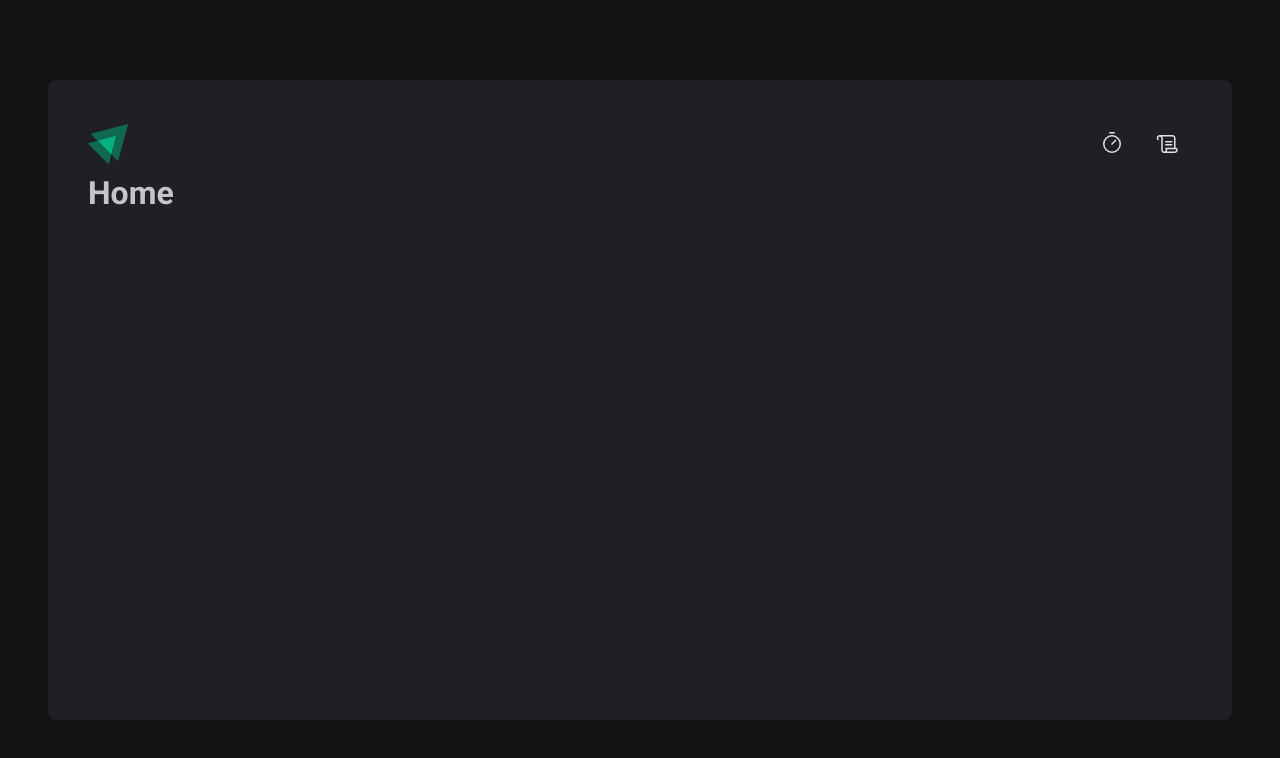
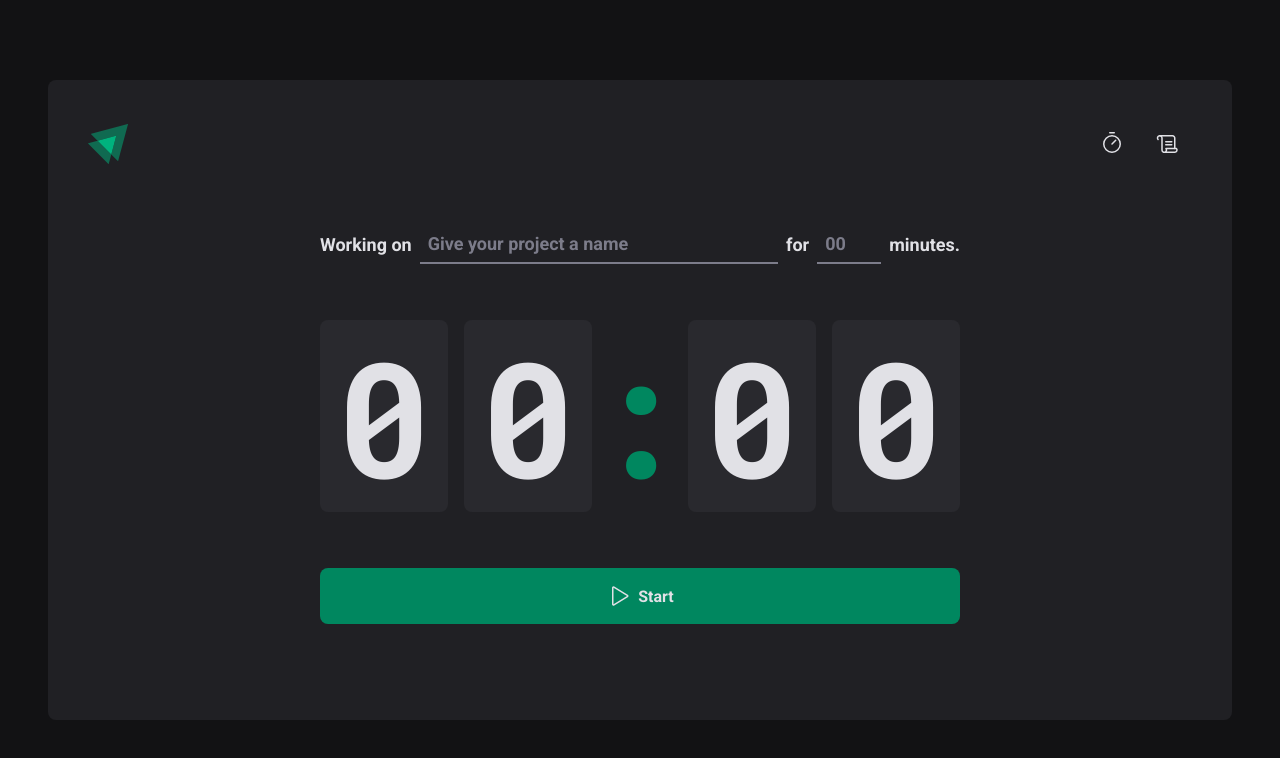
Before and after one commit to cleisonmp/task-timer, a React (Vite) app: page /home in a window 1280 px wide. Shown: the top 758 px of the page. Built offline with nearby package versions, Linux system fonts and the light colour scheme.

Commit message:
Home styles

```diff
--- a/src/components/Header/index.tsx
+++ b/src/components/Header/index.tsx
@@ -8,11 +8,11 @@
     <HeaderContainer>
       <Logo />
       <nav>
-        <NavLink to="/">
+        <NavLink to="/" title="Timer">
           <Timer size={24} />
         </NavLink>
 
-        <NavLink to="/history">
+        <NavLink to="/history" title="History">
           <Scroll size={24} />
         </NavLink>
       </nav>
--- a/src/components/Header/styles.ts
+++ b/src/components/Header/styles.ts
@@ -17,8 +17,6 @@
       align-items: center;
       justify-content: center;
 
-      color: ${(props) => props.theme['gray-100']};
-
       border-top: 3px solid transparent;
       border-bottom: 3px solid transparent;
       &:hover {
--- a/src/pages/Home.tsx
+++ /dev/null
@@ -1,3 +0,0 @@
-export function Home() {
-  return <h1>Home</h1>
-}
--- /dev/null
+++ b/src/pages/Home/index.tsx
@@ -0,0 +1,45 @@
+import { Play } from 'phosphor-react'
+import {
+  CountdownContainer,
+  TaskInfoContainer,
+  HomeContainer,
+  Separator,
+  StartCountdownButton,
+  TaskInput,
+  MinutesAmountInput,
+} from './styles'
+
+export function Home() {
+  return (
+    <HomeContainer>
+      <form action="">
+        <TaskInfoContainer>
+          <label htmlFor="task">Working on</label>
+          <TaskInput id="task" placeholder="Give your project a name" />
+
+          <label htmlFor="minutesAmount">for</label>
+          <MinutesAmountInput
+            type="number"
+            id="minutesAmount"
+            placeholder="00"
+          />
+
+          <span>minutes.</span>
+        </TaskInfoContainer>
+
+        <CountdownContainer>
+          <span>0</span>
+          <span>0</span>
+          <Separator>:</Separator>
+          <span>0</span>
+          <span>0</span>
+        </CountdownContainer>
+
+        <StartCountdownButton type="submit">
+          <Play size={24} />
+          Start
+        </StartCountdownButton>
+      </form>
+    </HomeContainer>
+  )
+}
--- /dev/null
+++ b/src/pages/Home/styles.ts
@@ -0,0 +1,92 @@
+import styled from 'styled-components'
+
+export const HomeContainer = styled.main`
+  flex: 1;
+  display: flex;
+  flex-direction: column;
+  align-items: center;
+  justify-content: center;
+  form {
+    display: flex;
+    flex-direction: column;
+    align-items: center;
+    gap: 3.5rem;
+  }
+`
+
+export const TaskInfoContainer = styled.div`
+  width: 100%;
+  display: flex;
+  flex-wrap: wrap;
+  align-items: center;
+  justify-content: center;
+  gap: 0.5rem;
+  font-size: 1.125rem;
+  font-weight: bold;
+`
+const BaseInput = styled.input`
+  background: transparent;
+  height: 2.5rem;
+  border: 0;
+  border-bottom: 2px solid ${(props) => props.theme['gray-500']};
+  font-weight: bold;
+  font-size: 1.125rem;
+  padding: 0 0.5rem;
+
+  &:focus {
+    box-shadow: none;
+    border-color: ${(props) => props.theme['green-500']};
+  }
+  &::placeholder {
+    color: ${(props) => props.theme['gray-500']};
+  }
+`
+
+export const TaskInput = styled(BaseInput)`
+  flex: 1;
+`
+
+export const MinutesAmountInput = styled(BaseInput)`
+  width: 4rem;
+`
+export const CountdownContainer = styled.div`
+  font-family: 'Roboto Mono', monospace;
+  font-size: 10rem;
+  line-height: 8rem;
+  display: flex;
+  gap: 1rem;
+  span {
+    background: ${(props) => props.theme['gray-700']};
+    padding: 2rem 1rem;
+    border-radius: 8px;
+  }
+`
+export const Separator = styled.div`
+  padding: 2rem 0;
+  color: ${(props) => props.theme['green-500']};
+  width: 4rem;
+  overflow: hidden;
+  display: flex;
+  justify-content: center;
+`
+export const StartCountdownButton = styled.button`
+  width: 100%;
+  border: 0;
+  padding: 1rem;
+  border-radius: 8px;
+  display: flex;
+  align-items: center;
+  justify-content: center;
+  gap: 0.5rem;
+  font-weight: bold;
+  cursor: pointer;
+  background: ${(props) => props.theme['green-500']};
+
+  &:disabled {
+    opacity: 0.7;
+    cursor: not-allowed;
+  }
+  &:not(:disabled):hover {
+    background: ${(props) => props.theme['green-700']};
+  }
+`
--- a/src/styles/global.ts
+++ b/src/styles/global.ts
@@ -1,14 +1,18 @@
 import { createGlobalStyle } from 'styled-components'
 
 export const GlobalStyle = createGlobalStyle`
+  html {
+      font-size: 87.5%;
+   }
+  @media (min-width: 768px) {
+    html {
+      font-size: 100%;
+    }
+  }
   * {
     margin: 0;
     padding: 0;
     box-sizing: border-box;
-    border-width: 0;
-    border-style: solid;
-    list-style: none;
-    line-height: 1.6;
   }
   :focus{
     outline: 0;
@@ -16,13 +20,14 @@
   }
   body {
     background-color: ${(props) => props.theme['gray-900']};
-    color: ${(props) => props.theme['gray-300']};
+    -webkit-font-smoothing: antialiased;
   }
-  body, input, textarea, button{
+  body, input, textarea, button, a{
     font-family: 'Roboto', sans-serif;
     font-weight: 400;
     font-size: 1rem;
-
+    color: ${(props) => props.theme['gray-100']};
   }
 
+
 `
```
